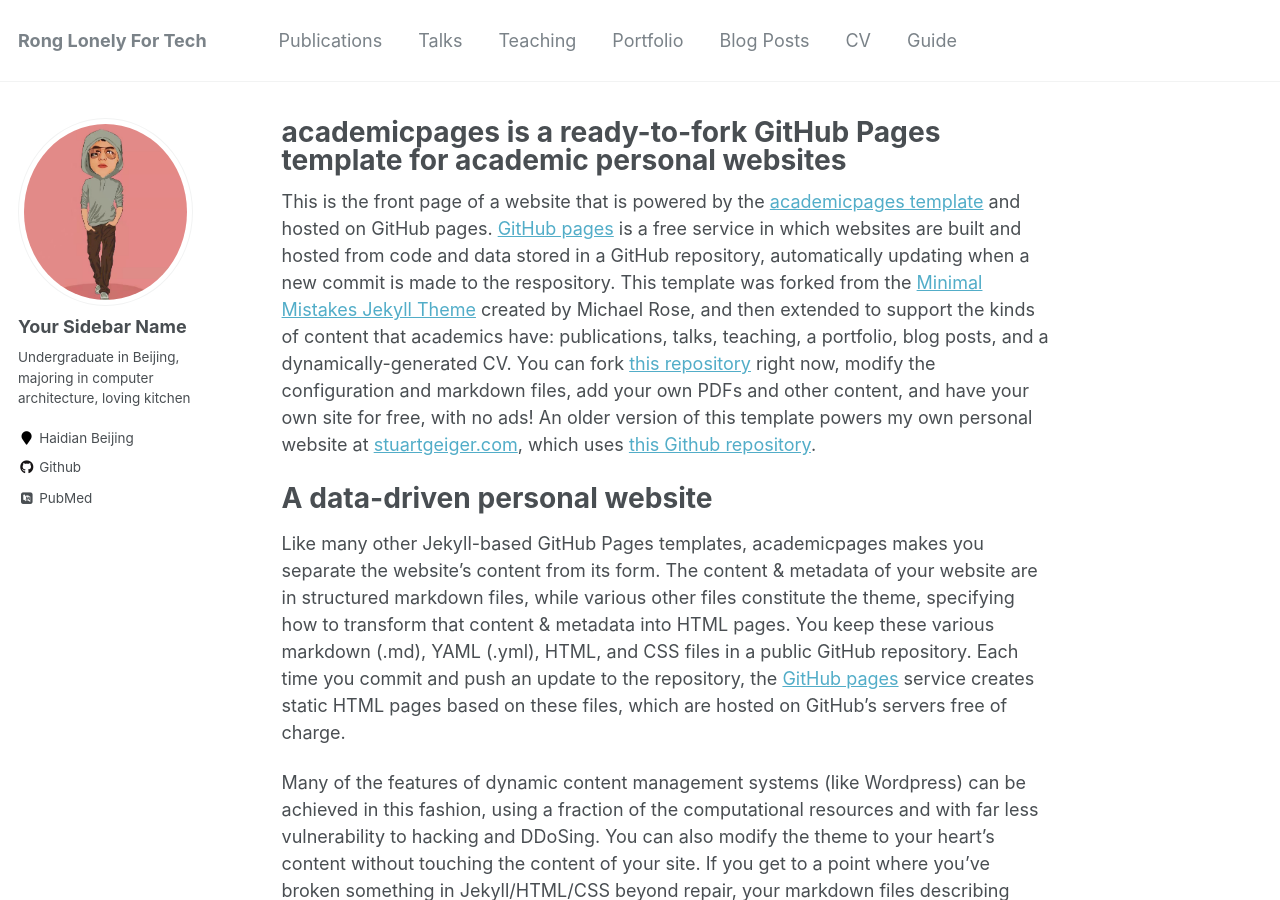
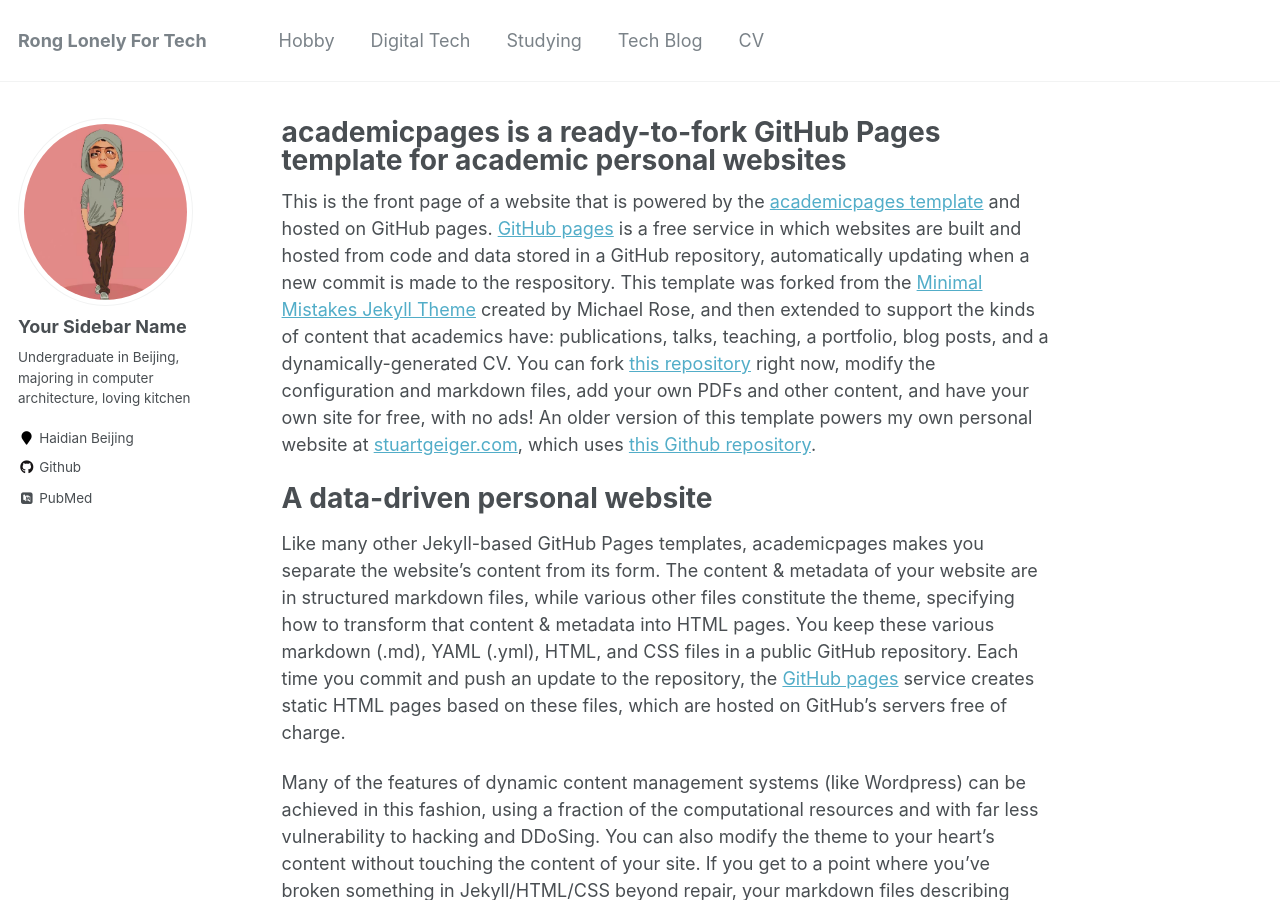
Before and after one commit to lrg11/lrg11.github.io, a Jekyll site: the page built from _pages/about.md, in a window 1280 px wide and 900 px high. Built offline with Jekyll 4.4.1, drawn with Linux system fonts in a browser that asks for light colours; some web fonts are replaced.

Commit message:
Update navigation.yml

```diff
--- a/_data/navigation.yml
+++ b/_data/navigation.yml
@@ -1,22 +1,17 @@
 # main links links
 main:
-  - title: "Publications"
+  - title: "Hobby"
     url: /publications/
 
-  - title: "Talks"
+  - title: "Digital Tech"
     url: /talks/
 
-  - title: "Teaching"
+  - title: "Studying"
     url: /teaching/
 
-  - title: "Portfolio"
-    url: /portfolio/
 
-  - title: "Blog Posts"
+  - title: "Tech Blog"
     url: /year-archive/
 
   - title: "CV"
     url: /cv/
-
-  - title: "Guide"
-    url: /markdown/
```
